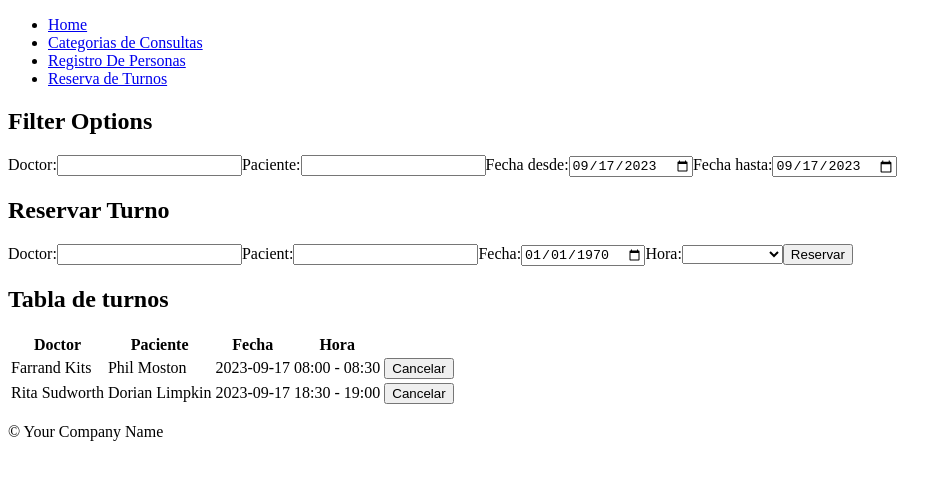
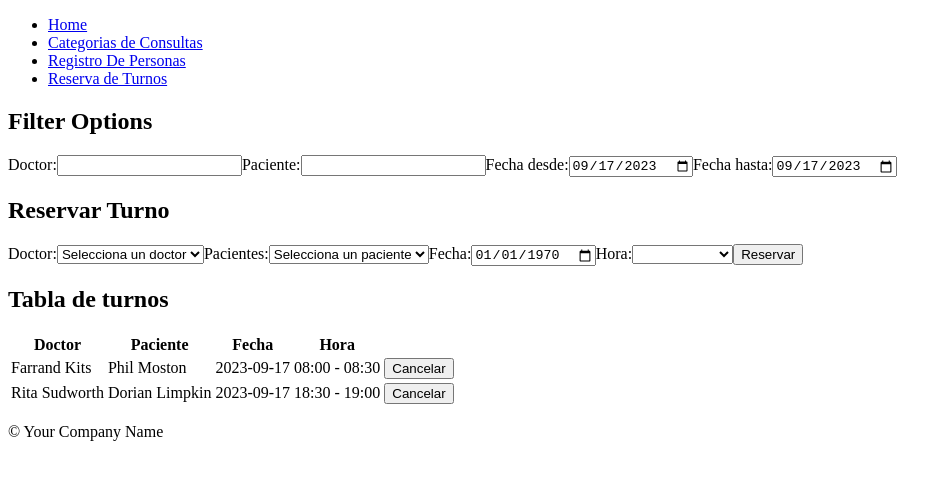
Before and after one commit to IvanWeissVanDerPolGH/FE_TP, an Angular app in the folder patient-tracking-system/: page /reserva-de-turnos in a window 1280 px wide. Shown: the top 480 px of the page, without its empty margins (0-952 px from the left). Built offline with nearby package versions, Linux system fonts and the light colour scheme.

Commit message:
Lista p/ seleccionar un Doctor/Paciente registrado

```diff
--- a/patient-tracking-system/src/app/components/reserva-de-turnos/reserva-de-turnos.component.html
+++ b/patient-tracking-system/src/app/components/reserva-de-turnos/reserva-de-turnos.component.html
@@ -21,10 +21,28 @@
   <h2>Reservar Turno</h2>
   <form (submit)="reservarTurno()">
     <label for="doctor">Doctor:</label>
-    <input type="text" id="reservanueva_docName" [(ngModel)]="nuevaReserva.doctor" name="doctor">
+      <!-- <input type="text" id="reservanueva_docName" [(ngModel)]="nuevaReserva.doctor" name="doctor"> -->
+      <!-- Marco -->
+      <select id="reservanueva_docName" [(ngModel)]="nuevaReserva.doctor" name="doctor">
+        <option value="">Selecciona un doctor</option>
+        <ng-container *ngFor="let persona of personas">
+          <ng-container *ngIf="persona.flag_es_doctor">
+            <option [value]="persona.nombre">{{ persona.nombre }}</option>
+          </ng-container>
+        </ng-container>
+      </select>
 
-    <label for="paciente">Pacient:</label>
-    <input type="text" id="reservanueva_pacientName" [(ngModel)]="nuevaReserva.paciente" name="pacient">
+    <label for="paciente">Pacientes:</label>
+    <!-- <input type="text" id="reservanueva_pacientName" [(ngModel)]="nuevaReserva.paciente" name="pacient"> -->
+    <!-- Marco -->
+    <select id="reservanueva_pacientName" [(ngModel)]="nuevaReserva.paciente" name="paciente">
+      <option value="">Selecciona un paciente</option>
+      <ng-container *ngFor="let persona of personas">
+        <ng-container *ngIf="!persona.flag_es_doctor">
+          <option [value]="persona.nombre">{{ persona.nombre }}</option>
+        </ng-container>
+      </ng-container>
+    </select>
 
     <label for="date">Fecha:</label>
     <input type="date" id="reservanueva_date" [(ngModel)]="nuevaReserva.fecha" name="date">
```
